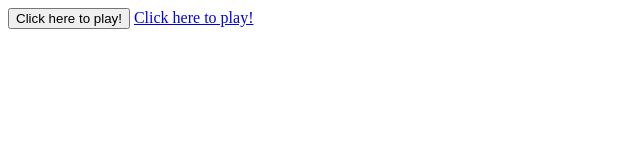
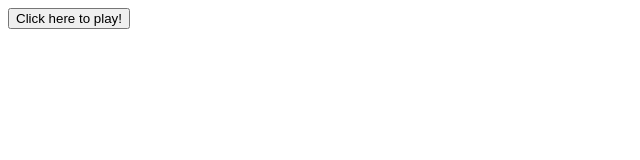
Before and after one commit to impostors-space/frontend, a website: page index.html in a window 1280 px wide. Shown: the whole page, without its empty margins (0-640 px from the left). Drawn offline with Linux system fonts and the light colour scheme.

Commit message:
fixed and removed a

```diff
--- a/index.html
+++ b/index.html
@@ -9,7 +9,6 @@
     </head>
     <body>
         <button id="play-button">Click here to play!</button>
-        <a href="login.html" id="startButton">Click here to play!</a>
     </body>
     <script type="text/javascript" src="js/index.js"></script>
 </html>
```
